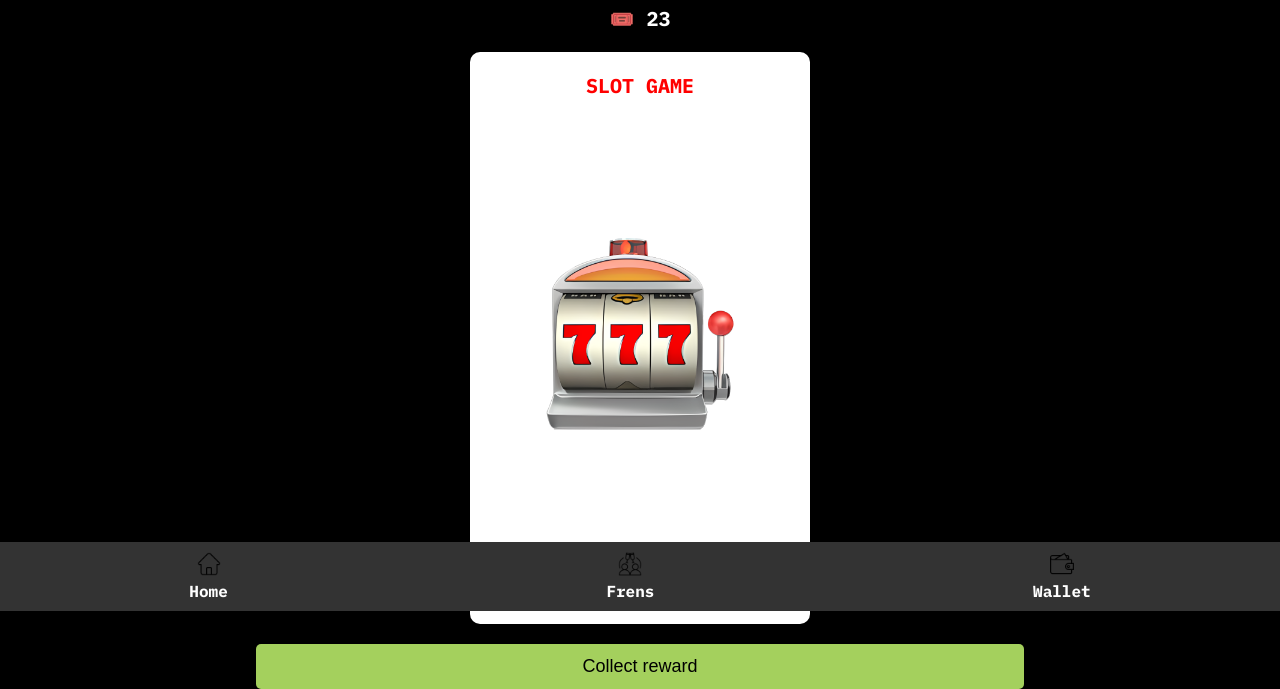
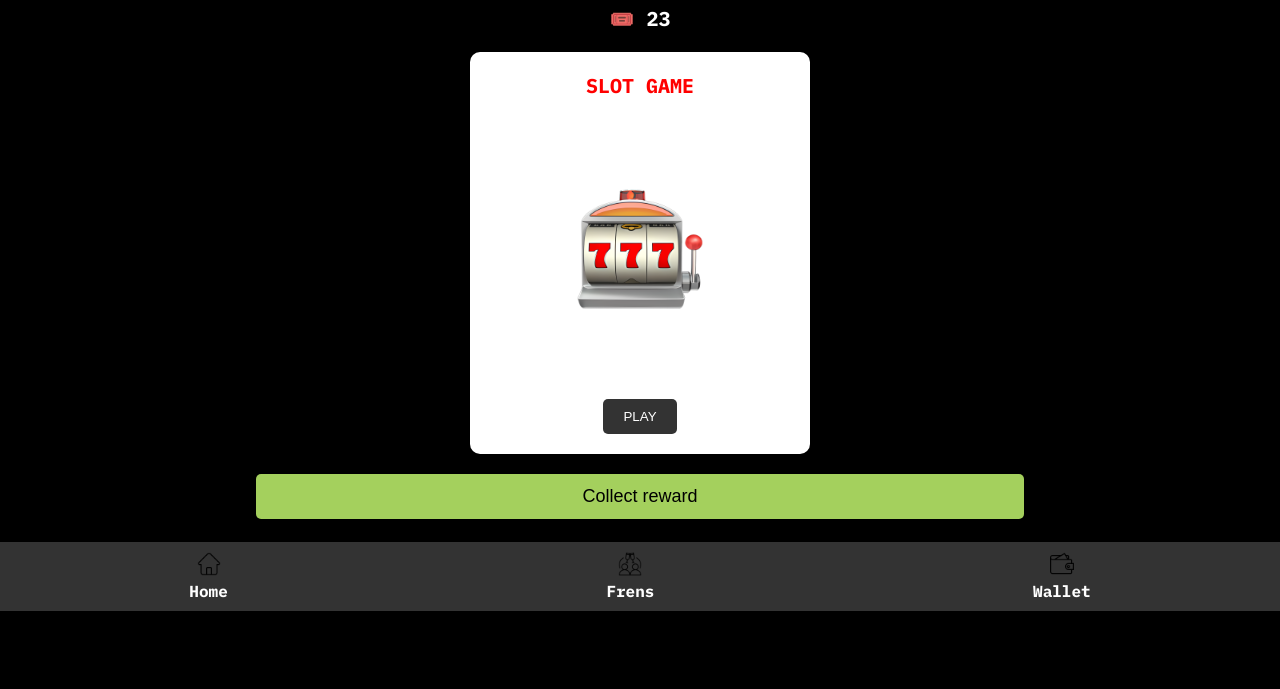
Before and after one commit to holodtmsk/ViceCityRadio, a Flask app: page / in a window 1280 px wide. Shown: the part 189-878 px from the top of the page. After the commit the page ends 800 px from the top, so only its background shows below. Run offline with Flask 2, Linux system fonts and the light colour scheme.

Commit message:
Update style.css

```diff
--- a/code/static/css/style.css
+++ b/code/static/css/style.css
@@ -68,8 +68,8 @@ body {
 }
 
 .icon {
-    width: 300px; /* Задайте нужный размер */
-    height: 450px;
+    width: 200px; /* Задайте нужный размер */
+    height: 280px;
 }
 
 .play-button {
```
